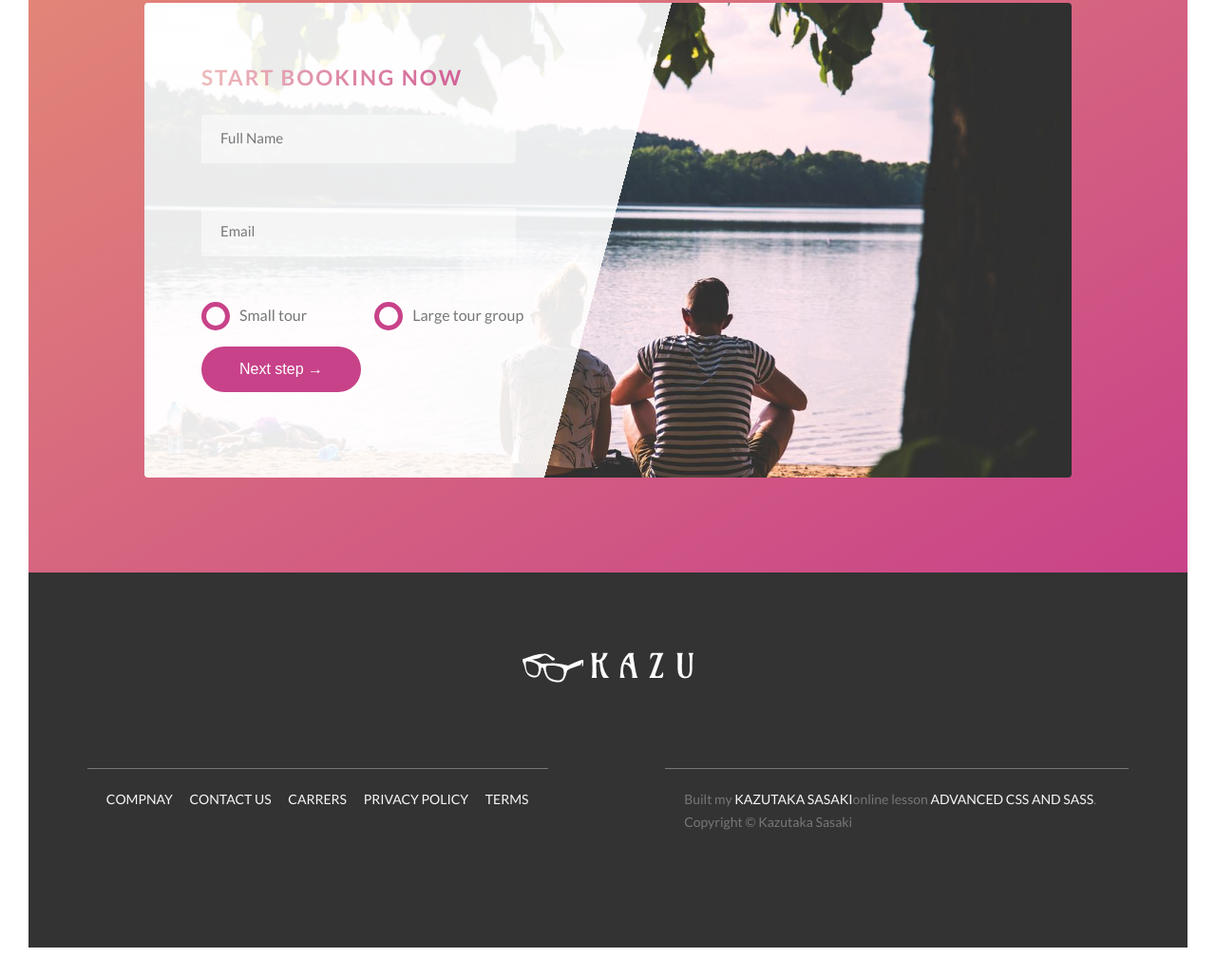
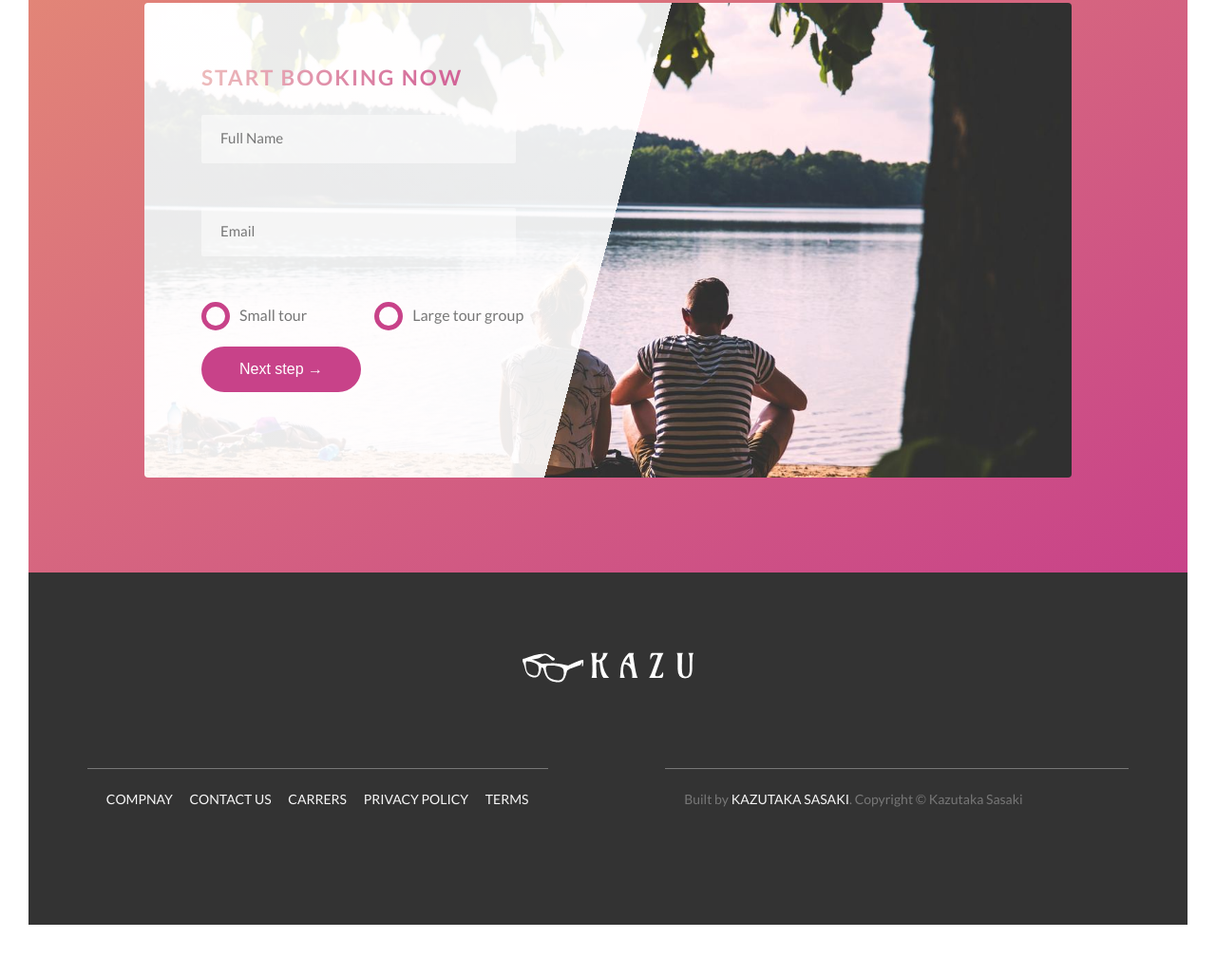
Before and after one commit to kazoogon/front-practice, a website: page index.html in a window 1280 px wide. Shown: the part 4933-5961 px from the top of the page at 95% size. After the commit the page ends 5937 px from the top, so only its background shows below. Drawn offline with Linux system fonts and the light colour scheme.

Commit message:
change copy right text

```diff
--- a/index.html
+++ b/index.html
@@ -329,7 +329,7 @@
                 </div>
                 <div class='footer__copyright'>
                     <p>
-                        Built my <a href='' class='footer__link'>Kazutaka Sasaki</a>online lesson <a href='' class='footer__link'>Advanced CSS and Sass</a>. Copyright &copy; Kazutaka Sasaki
+                        Built by <a href='' class='footer__link'>Kazutaka Sasaki</a>. Copyright &copy; Kazutaka Sasaki
                     </p>
                 </div>
             </div>
```
